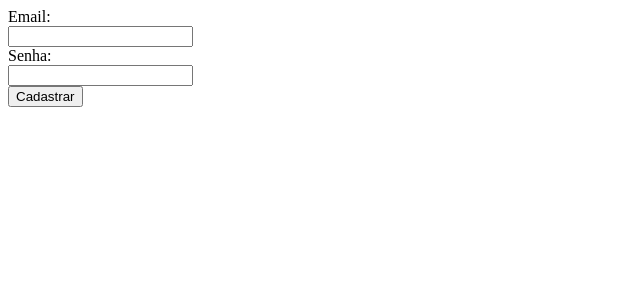
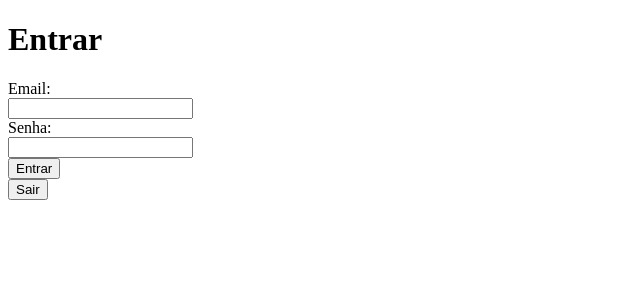
Before and after one commit to GabrielFelix23/CursoReactJs, a React (Create React App) app in the folder meusite/: page / in a window 1280 px wide. Shown: the top 300 px of the page, without its empty margins (0-640 px from the left). Built offline with nearby package versions, Linux system fonts and the light colour scheme; no server answers.

Commit message:
retomando estudos firebase

```diff
--- a/meusite/src/App.js
+++ b/meusite/src/App.js
@@ -8,21 +8,25 @@
             email: '',
             senha: ''
         }
-        this.cadastrar = this.cadastrar.bind(this)
+        this.logar = this.logar.bind(this)
+        this.sair = this.sair.bind(this)
+
+        //para ver se teve alguma mudança no usuario ex: login
+        firebase.auth().onAuthStateChanged((user) => {
+            if(user){
+                alert('Usuario logado com sucesso! \n Email: ' + user.email)
+            }
+        })
     }
 
-    cadastrar(e){
-        firebase.auth().createUserWithEmailAndPassword(this.state.email, this.state.senha)
-        .then(() => {
-            alert("Cadastrado com sucesso!")
-        })
+    logar(e){
+        firebase.auth().signInWithEmailAndPassword(this.state.email, this.state.senha)
+
         .catch((error) => {
-            if(error.code === 'auth/incalid-email'){
-                alert("Email invelido!")
+            if(error.code === 'auth/wrong-password'){
+                alert("Senha incorreta!")
             }
-            if(error.code === 'auth/weak-password'){
-                alert('Senha Fraca!')
-            }else{
+            else{
                 alert("Codigo de error: " + error.code)
             }
         })
@@ -30,10 +34,17 @@
         e.preventDefault()
     }
 
+    sair(){
+        firebase.auth().signOut().then(() => {
+            alert("Usuario desconectado!")
+        })
+    }
+
     render(){
         return(
             <div>
-                <form onSubmit={this.cadastrar}>
+                <h1>Entrar</h1>
+                <form onSubmit={this.logar}>
                     <label>Email: </label><br/>
                     <input type="text" value={this.state.email}
                         onChange={(e) => this.setState({email: e.target.value})}/><br/>
@@ -42,8 +53,10 @@
                     <input type="text" value={this.state.senha}
                         onChange={(e) => this.setState({senha: e.target.value})}/><br/>
 
-                    <button type="submit">Cadastrar</button>
+                    <button type="submit">Entrar</button>
                 </form>
+
+                <button onClick={this.sair}>Sair</button>
             </div>
         )
     }
```
